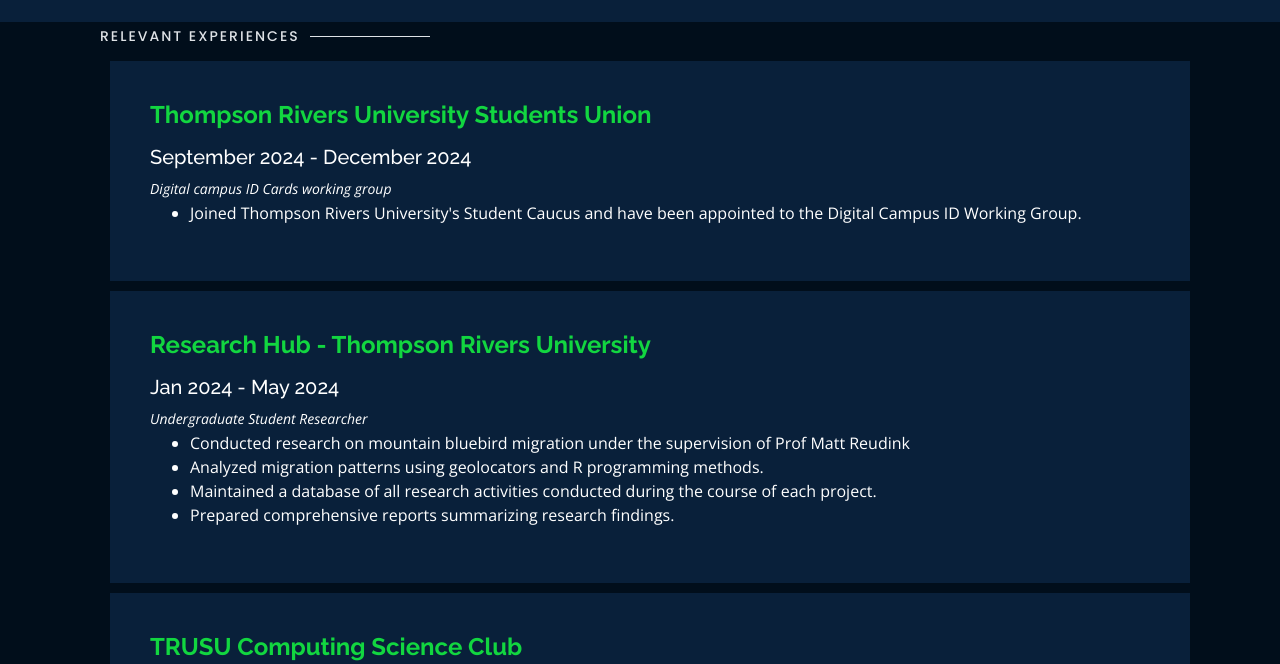
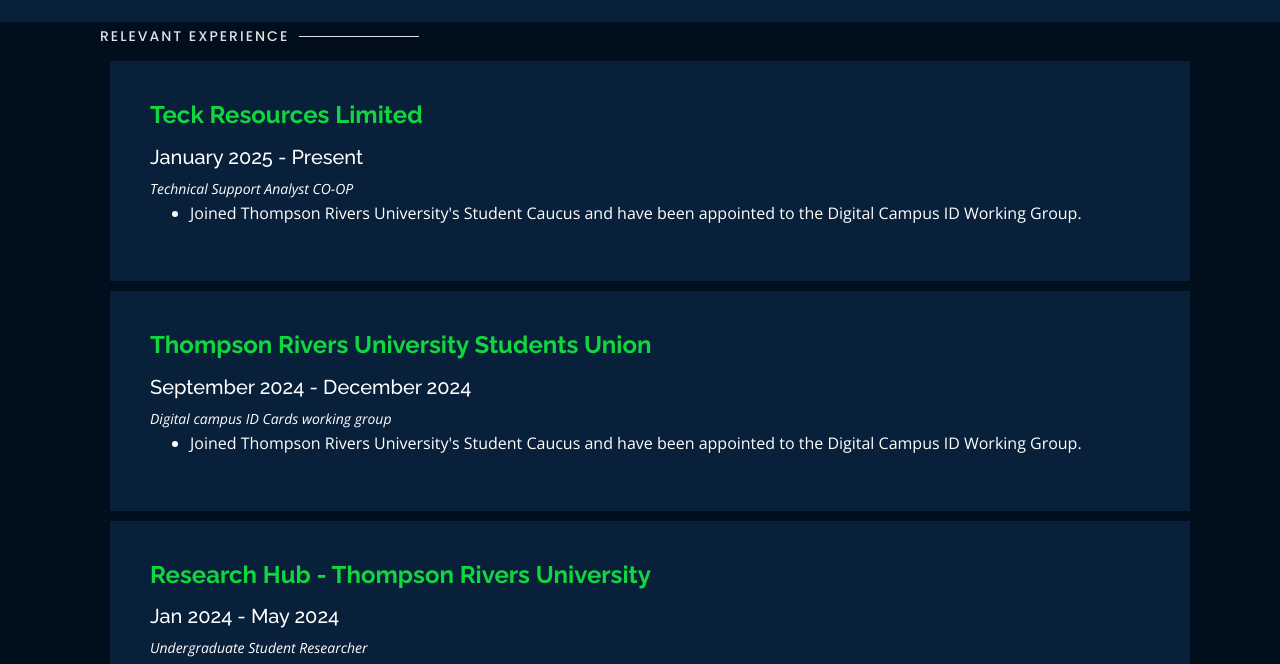
Before and after one commit to wasifraiyan/Portfolio, a plain HTML site: page index.html in a window 1280 px wide. Both pictures are taken after a click on the link "Experience". Shown: the part 68-732 px from the top of the page. Drawn offline with nearby package versions, Linux system fonts and the light colour scheme.

Commit message:
Updated experience
Added new job in Relevant Experience section.

```diff
--- a/index.html
+++ b/index.html
@@ -252,12 +252,20 @@
   <section id="experience" class="services">
     <div class="container">
       <div class="section-title">
-        <h2>Relevant Experiences</h2>
+        <h2>Relevant Experience</h2>
       </div>
       <div class="row">
 
           <div class="col-lg-12" data-aos="fade-up">
 
+            <div class="col-md-12 mt-4 mt-md-0 icon-box" data-aos="fade-up" data-aos-delay="100">
+              <h4 style="text-align:left;"><a href="https://www.teck.com/" target="_blank" style="color:#12d640"> Teck Resources Limited </a><br> </h4>
+              <h5 style="text-align:left;"> January 2025 - Present </h5>
+              <p style="text-align:left;color:#fff"><em> Technical Support Analyst CO-OP </em></p>
+              <ul style="text-align:left;">
+                <li>Joined Thompson Rivers University's Student Caucus and have been appointed to the Digital Campus ID Working Group.</li>
+              </ul>
+          </div>
             <div class="col-md-12 mt-4 mt-md-0 icon-box" data-aos="fade-up" data-aos-delay="100">
               <h4 style="text-align:left;"><a href="https://www.trusu.ca/" target="_blank" style="color:#12d640">Thompson Rivers University Students Union</a><br> </h4>
               <h5 style="text-align:left;">September 2024 - December 2024</h5>
```
